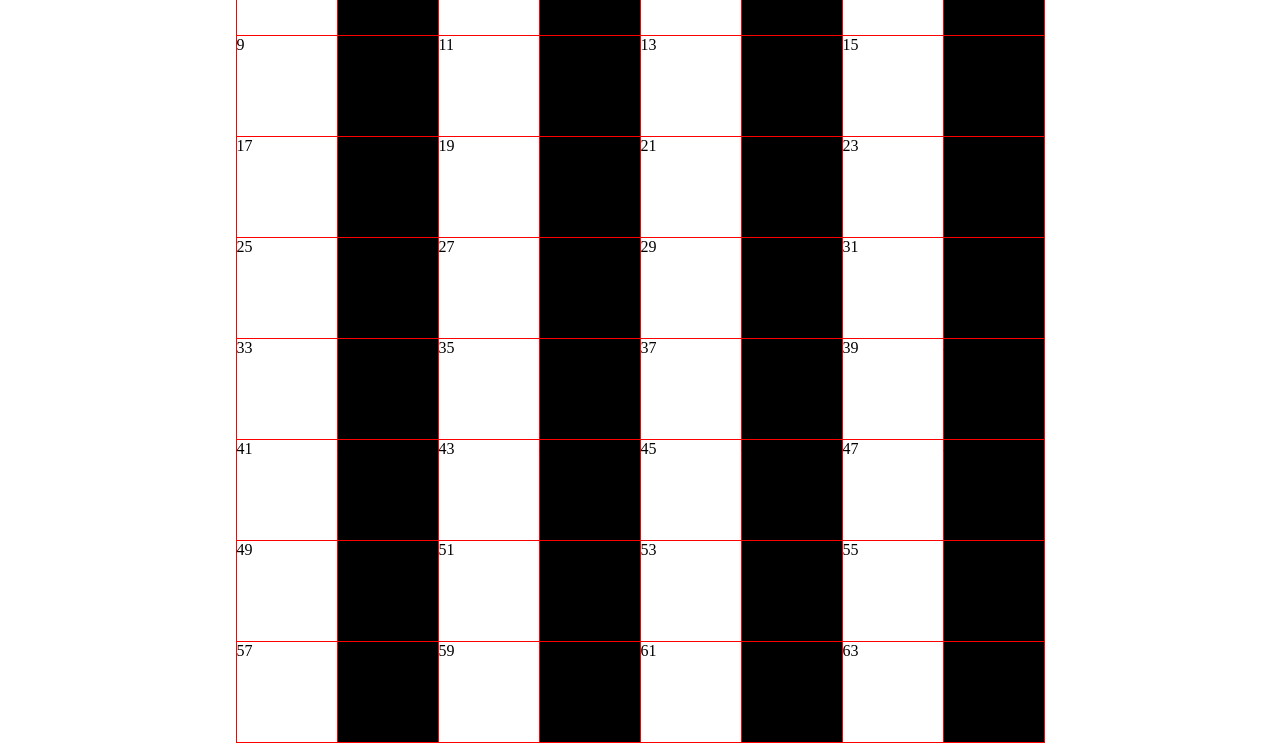
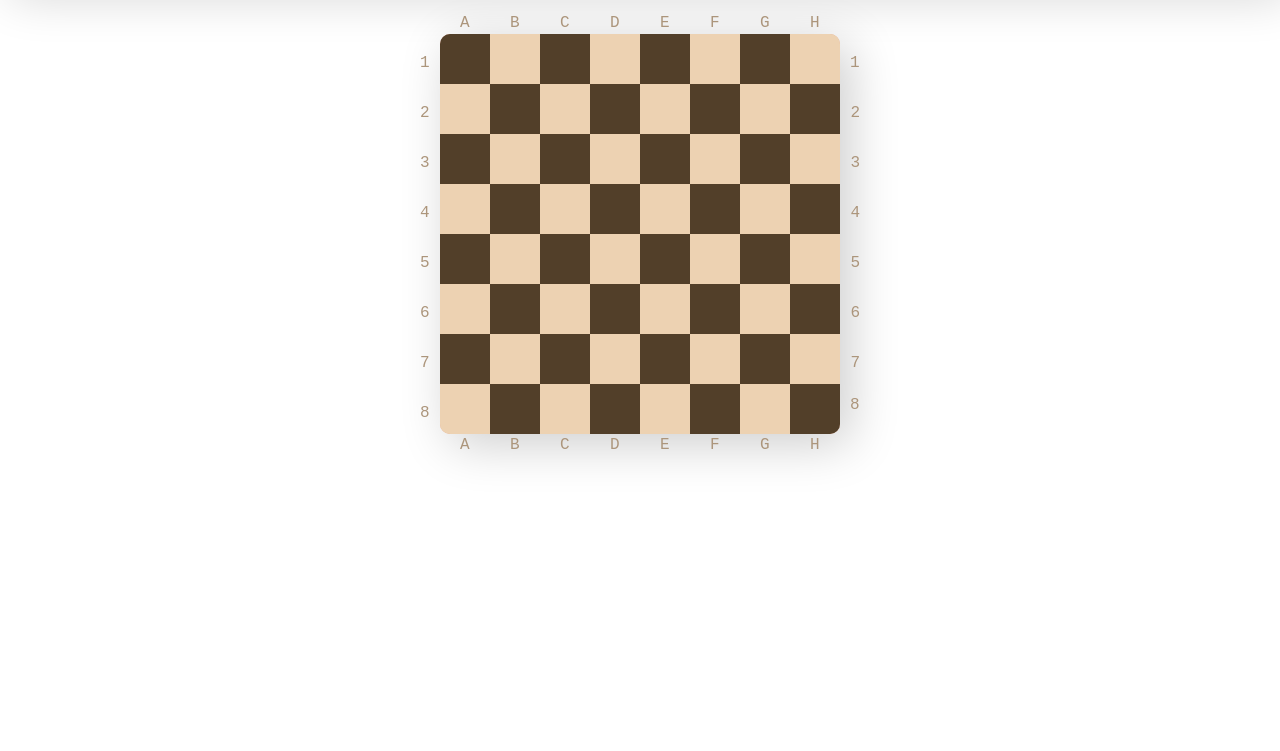
Before and after one commit to Nat1985/Epicode_M1_D5, a plain HTML site: page D5_b/index.html in a window 1280 px wide. Shown: the part 74-825 px from the top of the page. After the commit the page ends 800 px from the top, so only its background shows below. Drawn offline with Linux system fonts and the light colour scheme.

Commit message:
08 marzo sera

```diff
--- a/D5_b/index.html
+++ b/D5_b/index.html
@@ -7,74 +7,97 @@
         <link href="style.css" rel="stylesheet">
     </head>
     <body>
+        <h1>Chess Board</h1>
         <main>
-            <div>1</div>
-            <div class="casella">2</div>
-            <div class="casella">3</div>
-            <div class="casella">4</div>
-            <div class="casella">5</div>
-            <div class="casella">6</div>
-            <div class="casella">7</div>
-            <div class="casella">8</div>
-            <div class="casella">9</div>
-            <div class="casella">10</div>
-            <div class="casella">11</div>
-            <div class="casella">12</div>
-            <div class="casella">13</div>
-            <div class="casella">14</div>
-            <div class="casella">15</div>
-            <div class="casella">16</div>
 
-            <div class="casella">17</div>
-            <div class="casella">18</div>
-            <div class="casella">19</div>
-            <div class="casella">20</div>
-            <div class="casella">21</div>
-            <div class="casella">22</div>
-            <div class="casella">23</div>
-            <div class="casella">24</div>
-            <div class="casella">25</div>
-            <div class="casella">26</div>
-            <div class="casella">27</div>
-            <div class="casella">28</div>
-            <div class="casella">29</div>
-            <div class="casella">30</div>
-            <div class="casella">31</div>
-            <div class="casella">32</div>
+            <section>
+                <div><span>1</span><span>A</span></div>
+                <div><span>B</span></div>
+                <div><span>C</span></div>
+                <div><span>D</span></div>
+                <div><span>E</span></div>
+                <div><span>F</span></div>
+                <div><span>G</span></div>
+                <div><span>1</span><span>H</span></div>
+            </section>
 
-            <div class="casella">33</div>
-            <div class="casella">34</div>
-            <div class="casella">35</div>
-            <div class="casella">36</div>
-            <div class="casella">37</div>
-            <div class="casella">38</div>
-            <div class="casella">39</div>
-            <div class="casella">40</div>
-            <div class="casella">41</div>
-            <div class="casella">42</div>
-            <div class="casella">43</div>
-            <div class="casella">44</div>
-            <div class="casella">45</div>
-            <div class="casella">46</div>
-            <div class="casella">47</div>
-            <div class="casella">48</div>
+            <section>
+                <div><span>2</span></div>
+                <div></div>
+                <div></div>
+                <div></div>
+                <div></div>
+                <div></div>
+                <div></div>
+                <div><span>2</span></div>
+            </section>
 
-            <div class="casella">49</div>
-            <div class="casella">50</div>
-            <div class="casella">51</div>
-            <div class="casella">52</div>
-            <div class="casella">53</div>
-            <div class="casella">54</div>
-            <div class="casella">55</div>
-            <div class="casella">56</div>
-            <div class="casella">57</div>
-            <div class="casella">58</div>
-            <div class="casella">59</div>
-            <div class="casella">60</div>
-            <div class="casella">61</div>
-            <div class="casella">62</div>
-            <div class="casella">63</div>
-            <div class="casella">64</div>
+            <section>
+                <div><span>3</span></div>
+                <div></div>
+                <div></div>
+                <div></div>
+                <div></div>
+                <div></div>
+                <div></div>
+                <div><span>3</span></div>
+            </section>
+
+            <section>
+                <div><span>4</span></div>
+                <div></div>
+                <div></div>
+                <div></div>
+                <div></div>
+                <div></div>
+                <div></div>
+                <div><span>4</span></div>
+            </section>
+
+            <section>
+                <div><span>5</span></div>
+                <div></div>
+                <div></div>
+                <div></div>
+                <div></div>
+                <div></div>
+                <div></div>
+                <div><span>5</span></div>
+            </section>
+
+            <section>
+                <div><span>6</span></div>
+                <div></div>
+                <div></div>
+                <div></div>
+                <div></div>
+                <div></div>
+                <div></div>
+                <div><span>6</span></div>
+            </section>
+
+            <section>
+                <div><span>7</span></div>
+                <div></div>
+                <div></div>
+                <div></div>
+                <div></div>
+                <div></div>
+                <div></div>
+                <div><span>7</span></div>
+            </section>
+
+            <section>
+                <div><span>8</span><span>A</span></div>
+                <div><span>B</span></div>
+                <div><span>C</span></div>
+                <div><span>D</span></div>
+                <div><span>E</span></div>
+                <div><span>F</span></div>
+                <div><span>G</span></div>
+                <div><span>8</span><span>H</span></div>
+            </section>
+
         </main>
     </body>
 </html>
--- a/D5_b/style.css
+++ b/D5_b/style.css
@@ -1,22 +1,129 @@
+body {
+    font-family: 'Courier New', Courier, monospace;
+    color: rgb(82, 63, 41);
+    margin: 0px;
+}
+
+h1 {
+    text-align: center;
+}
+
+/* La scacchiera */
 main {
-    width: 809px;
-    height: 809px;
+    width: 400px;
+    height: 400px;
     margin: auto;
-    background-color: red;
+    margin-top: 50px;
+    background-color: rgb(231, 174, 148);
+    display: flex;
+    flex-direction: column;
+}
+
+/* Definizione delle 8 linee orizzontali della scacchiera */
+section {
+    border: 0px solid white;
+    width: 100%;
+    height: 50px;
+    margin: 0px;
+    padding: 0px;
     display: flex;
     flex-direction: row;
-    justify-content: space-evenly;
-    align-items: center;
-    flex-wrap: wrap;
 }
 
-main div {
-    border: 0px solid black;
-    width: 100px;
-    height: 100px;
-    background-color: white;
+/* Dimensione delle 64 caselle della scacchiera */
+section div {
+    width: 50px;
+    height: 100%;
+    position: relative;
 }
 
-main div:nth-child(even) {
-    background-color: black;
+    /* Caselle nere */
+    section:nth-child(even) div:nth-child(even), section:nth-child(odd) div:nth-child(odd) {
+        background-color: rgb(82, 63, 41);
+    }
+
+    /* Caselle bianche */
+    section:nth-child(even) div:nth-child(odd), section:nth-child(odd) div:nth-child(even) {
+        background-color: rgb(237, 210, 178);
+    }
+
+/* Posizionamento numeri e lettere attorno alla scacchiera */
+span {
+    position: absolute;
+    color: rgb(172, 149, 123);
 }
+
+    section:first-child span {
+        top: -20px;
+        left: 20px;
+    }
+
+    section:last-child span {
+        left: 20px;
+        bottom: -20px;
+    }
+
+    section:not(:first-child):not(:last-child) div:first-child span {
+        left: -20px;
+        top: 20px;
+    }
+
+        section:first-child div:first-child span:first-child {
+            left: -20px;
+            top: 20px;
+        }
+
+        section:last-child div:first-child span:first-child {
+            left: -20px;
+            top: 20px;
+        }
+
+    section:not(:first-child):not(:last-child) div:last-child span {
+        right: -20px;
+        top: 20px;
+    }
+
+        section:first-child div:last-child span:first-child {
+            left: 60px;
+            top: 20px;
+        }
+
+        section:last-child div:last-child span:first-child {
+            left: 60px;
+            bottom: 20px;
+        }
+
+/* Casella rossa al passaggio del mouse */
+div:hover {
+    background-color: rgba(228, 106, 106, 0.4) !important;
+    scale: 1.2;
+    border-radius: 5px;
+    z-index: 1;
+}
+
+/* Ombra e angoli della scacchiera arrotondati */
+
+h1 {
+    box-shadow: 10px 10px 50px rgba(0, 0, 0, 0.2);
+}
+
+main {
+    border-radius: 10px;
+    box-shadow: 10px 10px 50px rgba(0, 0, 0, 0.2);
+}
+
+    section:first-child div:first-child {
+        border-top-left-radius: 10px;
+    }
+
+    section:first-child div:last-child {
+        border-top-right-radius: 10px;
+    }
+
+    section:last-child div:first-child {
+        border-bottom-left-radius: 10px;
+    }
+
+    section:last-child div:last-child {
+        border-bottom-right-radius: 10px;
+    }
```
